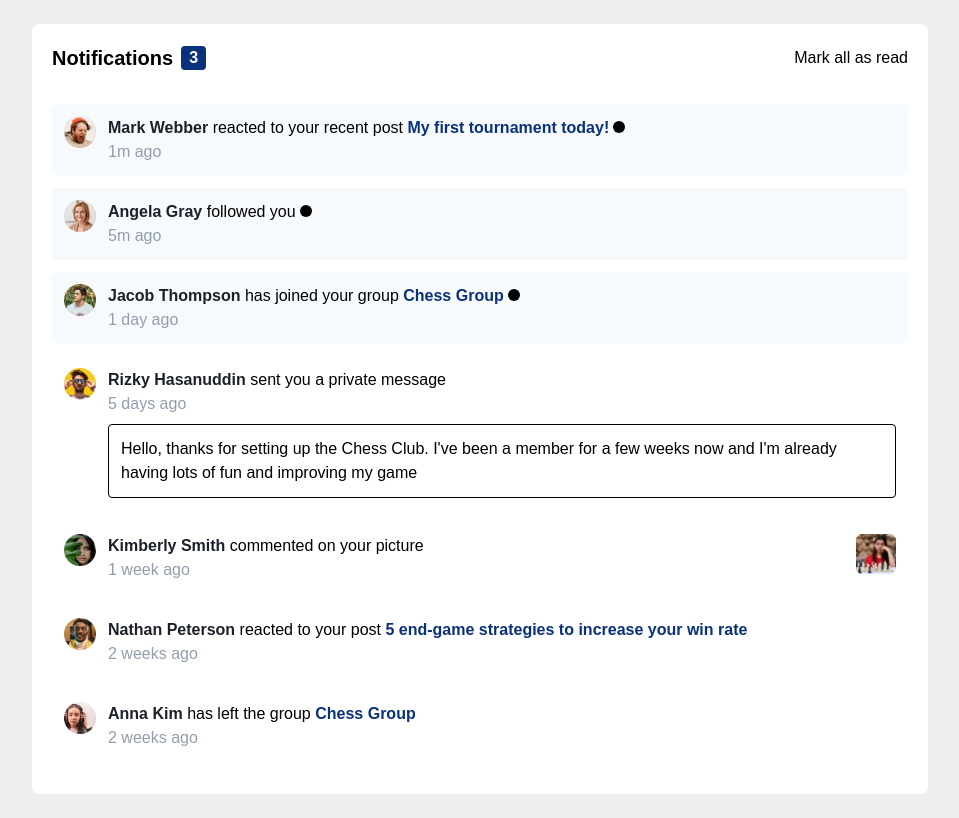
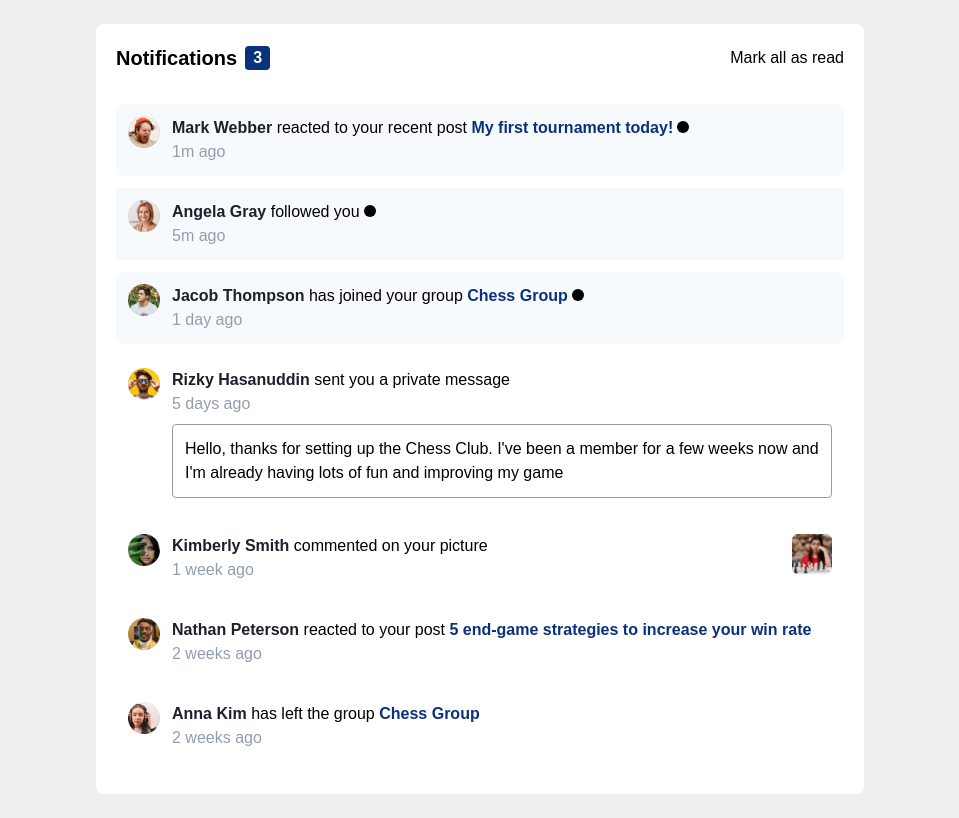
Before and after one commit to hamdi4-beep/notification-page-main, a React (Vite) app: page / in a window 1280 px wide. Shown: the whole page, without its empty margins (160-1119 px from the left). Built offline with nearby package versions, Linux system fonts and the light colour scheme.

Commit message:
added active states

```diff
--- a/src/components/Notification.tsx
+++ b/src/components/Notification.tsx
@@ -35,7 +35,7 @@ function Notification({
                         {' ' + user.notification}
 
                         {content?.type == 'contextual' && (
-                            <span className={`${user.associatedColor} font-bold`}>{' ' + content.value}</span>
+                            <span className={`${user.associatedColor} font-bold cursor-pointer`}>{' ' + content.value}</span>
                         )}
 
                         {user.isRecent && (
@@ -46,13 +46,19 @@ function Notification({
                     <span className="text-neutral-grayish-blue">{user.time}</span>
 
                     {content?.type == 'message' && (
-                        <div className="border border-black p-3 rounded mt-2">
+                        <div className="border border-neutral-grayish-blue p-3 rounded mt-2">
                             <p>{content.value}</p>
                         </div>
                     )}
                 </div>
 
-                {content?.type == 'image' && (<img className="self-start w-10 h-10" src={content.value} />)}
+                {content?.type == 'image' && (
+                    <img
+                        className="self-start w-10 h-10 cursor-pointer"
+                        src={content.value}
+                        alt='notification image'
+                    />
+                )}
             </div>
         </div>
     )
--- a/src/components/NotificationsList.tsx
+++ b/src/components/NotificationsList.tsx
@@ -7,7 +7,7 @@ function NotificationsList() {
     const [usersList, setUsersList] = React.useState(users)
 
     return (
-        <div className='bg-neutral-white p-5 rounded-lg max-w-4xl'>
+        <div className='bg-neutral-white p-5 rounded-lg max-w-screen-md'>
           <div className="flex justify-between items-center">
             <div className='flex items-center gap-2'>
                 <h1 className='font-bold text-xl'>Notifications</h1>
--- a/src/output.css
+++ b/src/output.css
@@ -624,8 +624,28 @@ video {
   max-width: 56rem;
 }
 
+.max-w-md {
+  max-width: 28rem;
+}
+
+.max-w-lg {
+  max-width: 32rem;
+}
+
+.max-w-xl {
+  max-width: 36rem;
+}
+
+.max-w-screen-md {
+  max-width: 768px;
+}
+
 .shrink-0 {
   flex-shrink: 0;
+}
+
+.cursor-pointer {
+  cursor: pointer;
 }
 
 .items-center {
@@ -668,9 +688,14 @@ video {
   border-width: 1px;
 }
 
-.border-black {
+.border-neutral-very-light-grayish-blue {
   --tw-border-opacity: 1;
-  border-color: rgb(0 0 0 / var(--tw-border-opacity));
+  border-color: hsl(210 60% 98% / var(--tw-border-opacity));
+}
+
+.border-neutral-grayish-blue {
+  --tw-border-opacity: 1;
+  border-color: hsl(219 14% 63% / var(--tw-border-opacity));
 }
 
 .bg-\[\#eee\] {
```
